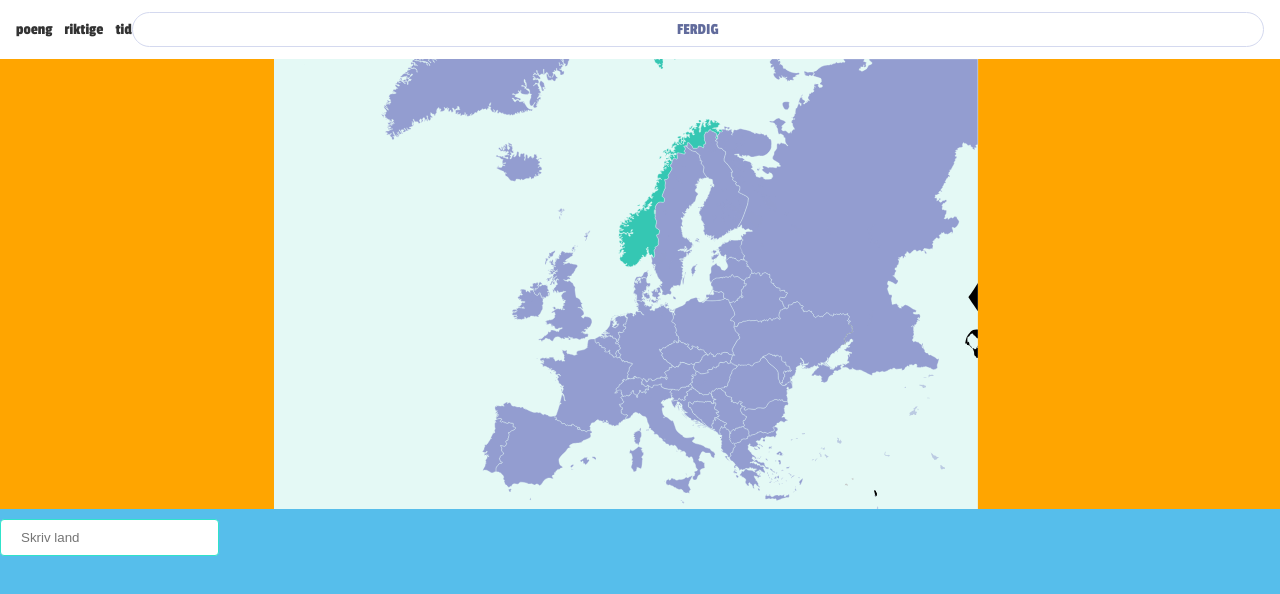
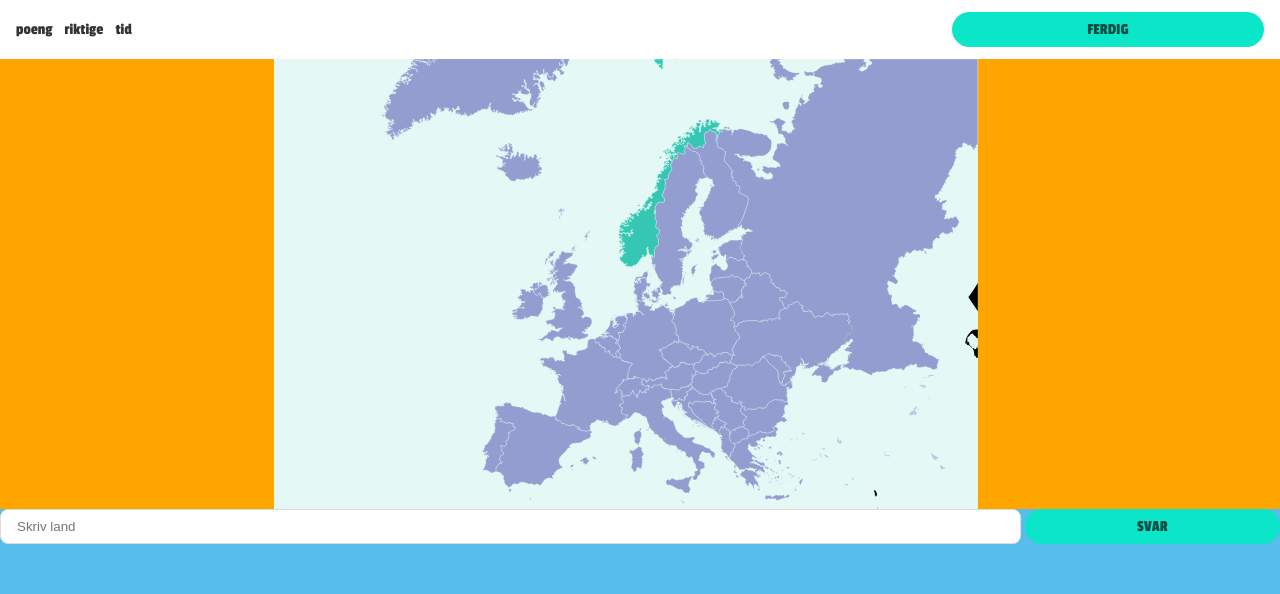
Before and after one commit to shady356/country-game, a Vue app: page /play in a window 1280 px wide. Shown: the top 594 px of the page. Built offline with nearby package versions, Linux system fonts and the light colour scheme.

Commit message:
feat: base input component

```diff
--- a/src/components/Game.vue
+++ b/src/components/Game.vue
@@ -3,15 +3,22 @@
     <div class="map-wrapper">
       <EuropeMap class="map-wrapper__map" />
     </div>
-    <input type="text" placeholder="Skriv land">
+    <div class="footer">
+      <BaseInput class="footer__input" />
+      <BaseButton theme="cta" class="footer__button">Svar</BaseButton>
+    </div>
   </div>
 </template>
 
 <script>
+import BaseInput from '@/components/base/BaseInput'
 import EuropeMap from '@/components/EuropeMap'
+import BaseButton from '@/components/base/BaseButton.vue'
 export default {
   components: {
-    EuropeMap
+    BaseInput,
+    EuropeMap,
+    BaseButton
   }
 }
 </script>
@@ -26,11 +33,16 @@ export default {
     background: orange;
   }
 }
-input {
-  margin-top: 10px;
-  background: #fff;
-  border: 1px solid #30E3CA;
-  padding: 10px 20px;
-  border-radius: 4px;
+.footer {
+  display: flex;
+  justify-content: space-between;
+  gap: var(--size-2);
+
+  &__input {
+    width: 80%;
+  }
+  &__button {
+    width: 20%;
+  }
 }
 </style>
--- /dev/null
+++ b/src/components/base/BaseInput.vue
@@ -0,0 +1,22 @@
+<template>
+  <input
+    class="base-input"
+    type="text"
+    placeholder="Skriv land"
+  />
+</template>
+
+<script>
+export default {
+
+}
+</script>
+
+<style scoped lang="scss">
+.base-input {
+  background: #fff;
+  border: 1px solid #ddd;
+  border-radius: var(--size-3);
+  padding: var(--size-3) var(--size-5)
+}
+</style>
--- a/src/components/layout/Header.vue
+++ b/src/components/layout/Header.vue
@@ -5,7 +5,7 @@
       <li class="header__list-item"><div>riktige</div></li>
       <li class="header__list-item"><div>tid</div></li>
     </ul>
-    <BaseButton class="header__button">
+    <BaseButton class="header__button" theme="cta">
       Ferdig
     </BaseButton>
   </header>
@@ -33,5 +33,8 @@ export default {
     display: flex;
     gap: var(--size-4);
   }
+  &__button {
+    width: 25%;
+  }
 }
 </style>
```
